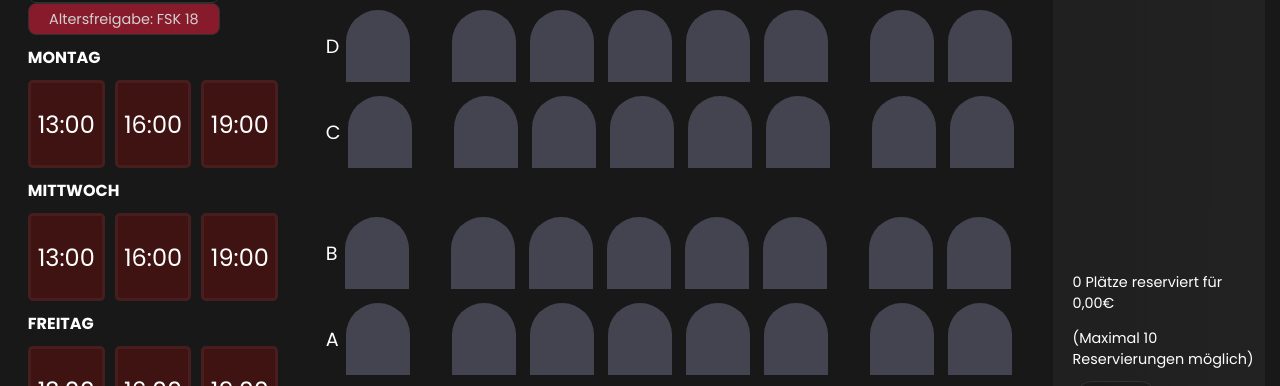
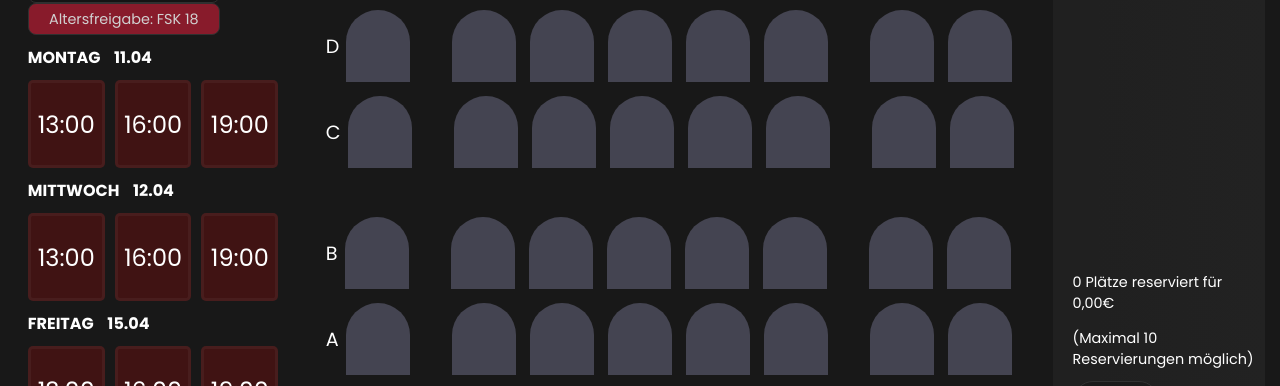
Before and after one commit to Ant0nRe/WA2_Praktikum, a plain HTML site: page Kino - Ticketverkauf/Reservieren/Reservieren.html in a window 1280 px wide. Shown: the part 301-687 px from the top of the page. Drawn offline with Linux system fonts and the light colour scheme.

Commit message:
Add files via upload

```diff
--- a/Kino - Ticketverkauf/Reservieren/Reservieren.css
+++ b/Kino - Ticketverkauf/Reservieren/Reservieren.css
@@ -14,7 +14,7 @@ a {
 }
 
 .header {
-    width: 100vw;
+    width: 100%;
     height: 15vh;
     background-color:#841617;
     display: flex;
@@ -289,7 +289,7 @@ a {
 }
 
 footer {
-    width: 100vw;
+    width: 100%;
     min-height: 15vh;
     background-color:#841617;
     overflow: hidden;
--- a/Kino - Ticketverkauf/Reservieren/Reservieren.html
+++ b/Kino - Ticketverkauf/Reservieren/Reservieren.html
@@ -39,7 +39,7 @@
                                 <p>Altersfreigabe: FSK 18</p>
                             </div>
 
-                            <h4>MONTAG</h4>
+                            <h4>MONTAG &nbsp;&nbsp; 11.04</h4>
                             <div class="clickwrapper">
                             <div class="wrapper">
                                 <div class="boxtime a" id="M13" onclick="change('M13')">13:00</div>
@@ -47,14 +47,14 @@
                                 <div class="boxtime c" id="M19" onclick="change('M19')">19:00</div>
                             </div>
 
-                            <h4>MITTWOCH</h4>
+                            <h4>MITTWOCH &nbsp;&nbsp; 12.04</h4>
                             <div class="wrapper">
                                 <div class="boxtime a" id="Mi13" onclick="change('Mi13')">13:00</div>
                                 <div class="boxtime b" id="Mi16" onclick="change('Mi16')">16:00</div>
                                 <div class="boxtime c" id="Mi19" onclick="change('Mi19')">19:00</div>
                             </div>
 
-                            <h4>FREITAG</h4>
+                            <h4>FREITAG &nbsp;&nbsp; 15.04</h4>
                             <div class="wrapper">
                                 <div class="boxtime a" id="F13" onclick="change('F13')">13:00</div>
                                 <div class="boxtime b" id="F16" onclick="change('F16')">16:00</div>
```
